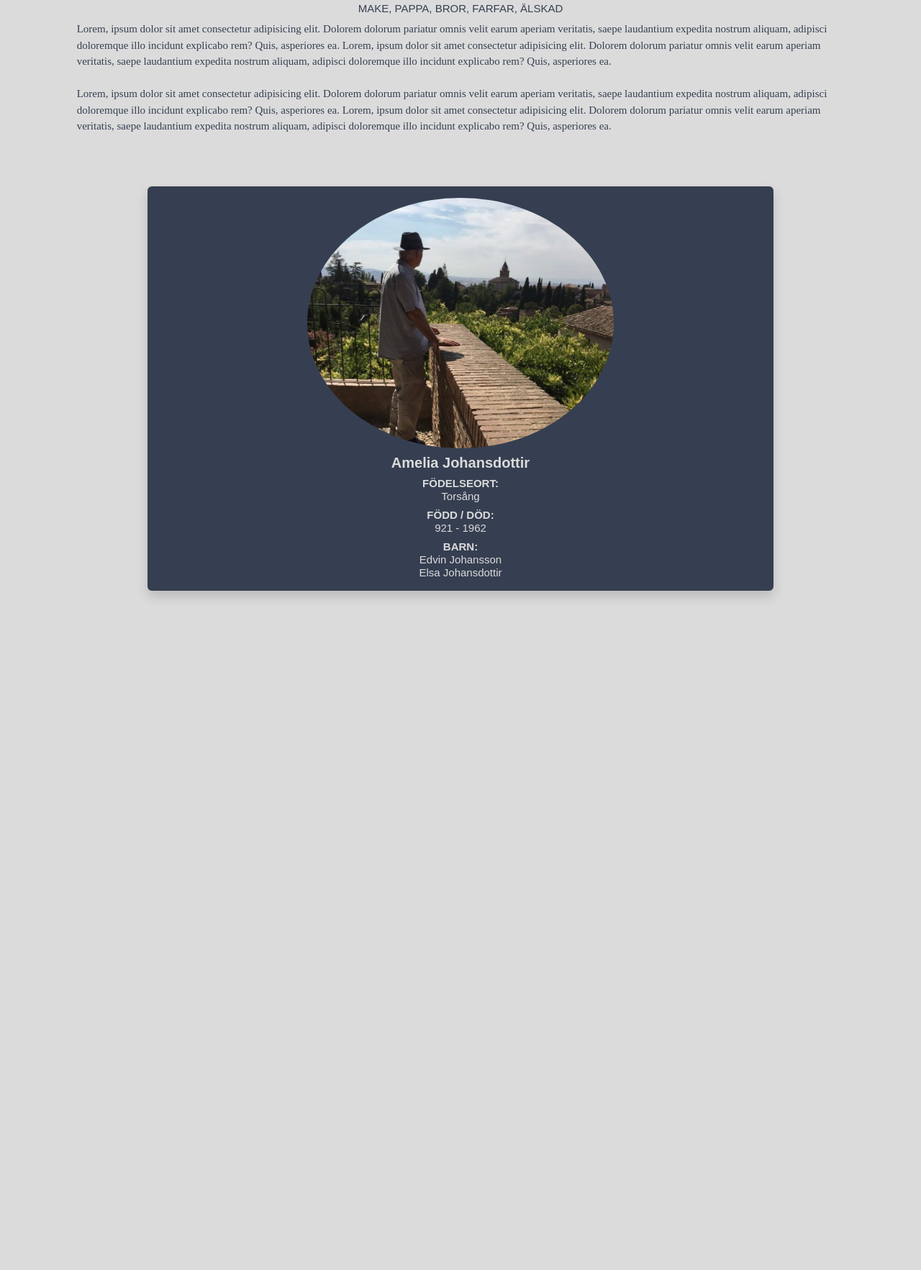
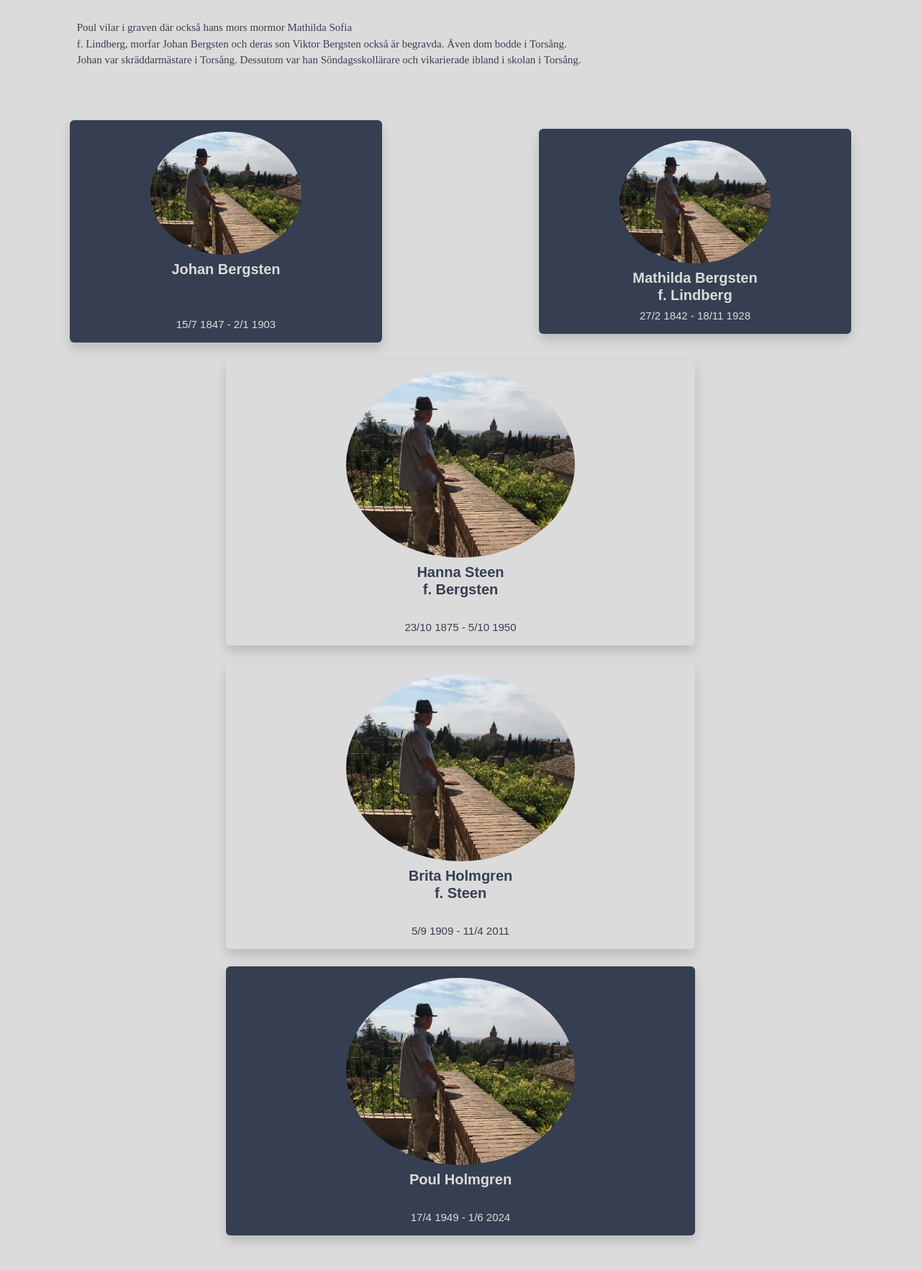
Before and after one commit to lukassho/Farfars-minnessida, a plain HTML site: page familytree.html in a window 1280 px wide. Shown: the part 237-2002 px from the top of the page at 72% size. Before the commit the page ends 1182 px from the top, so only its background shows below. Drawn offline with nearby package versions, Linux system fonts and the light colour scheme; a web font is replaced by a local one.

Commit message:
Changes to familytree.html

```diff
--- a/familytree.html
+++ b/familytree.html
@@ -19,43 +19,85 @@
     <main style="padding-bottom: 100px;">
         <section class="grid col">
             <h2 class="h2--fs text-center dark-blue pt-5 col-10 offset-1 fade-in" style="margin-top: 100px;">
-                SLÄKTEN <br>HOLMGREN
+                SLÄKTGRAVENS <br> HISTORIA
             </h2>
-            <h4 class="h4--fs text-center dark-blue col-10 offset-1 fade-in">
-                MAKE, PAPPA, BROR, FARFAR, ÄLSKAD
-            </h4>
-            <p class="dark-blue col-10 offset-1 mb-5 pb-4 fade-in">
-                Lorem, ipsum dolor sit amet consectetur adipisicing elit. Dolorem dolorum pariatur omnis velit earum aperiam veritatis, saepe laudantium expedita nostrum aliquam, adipisci doloremque illo incidunt explicabo rem? Quis, asperiores ea.
-                Lorem, ipsum dolor sit amet consectetur adipisicing elit. Dolorem dolorum pariatur omnis velit earum aperiam veritatis, saepe laudantium expedita nostrum aliquam, adipisci doloremque illo incidunt explicabo rem? Quis, asperiores ea.
-                <br>
-                <br>
-                Lorem, ipsum dolor sit amet consectetur adipisicing elit. Dolorem dolorum pariatur omnis velit earum aperiam veritatis, saepe laudantium expedita nostrum aliquam, adipisci doloremque illo incidunt explicabo rem? Quis, asperiores ea.
-                Lorem, ipsum dolor sit amet consectetur adipisicing elit. Dolorem dolorum pariatur omnis velit earum aperiam veritatis, saepe laudantium expedita nostrum aliquam, adipisci doloremque illo incidunt explicabo rem? Quis, asperiores ea.
+            <p class="dark-blue col-10 offset-1 mb-5 pt-4 pb-4 fade-in">
+                Poul vilar i graven där också hans mors mormor Mathilda Sofia <br>f. Lindberg, morfar Johan Bergsten och deras son Viktor Bergsten också är begravda.
+                Även dom bodde i Torsång. <br>
+                Johan var skräddarmästare i Torsång. Dessutom var han Söndagsskollärare och vikarierade ibland i skolan i Torsång.
             </p>
 
         <div class="row col align-items-center p-0">
 
-            <div class="bg--dark-blue col-8 offset-2 fade-in-long p-2 mb-4 rounded shadow">
+            <div class="bg--dark-blue col-4 offset-1 fade-in-long p-2 mb-4 rounded shadow">
                 <div class="col-6 offset-3 mb-2 mt-2">
                     <img src="IMG_0832.jpg" class=" img-fluid" style="border-radius: 100%;" alt="">
                 </div>
                 <div class="col-12 p-0 text-center gold">
                     <h3>
-                        <b>Amelia Johansdottir</b>
+                        <b>Johan Bergsten</b><br><br> <br>
                     </h3>
                     <h4>
-                        <b>FÖDELSEORT:</b><br>Torsång
-                    </h4>
-                    <h4>
-                        <b>FÖDD / DÖD:</b><br>921 - 1962
-                    </h4>
-                    <h4>
-                        <b>BARN:</b><br>Edvin Johansson <br> Elsa Johansdottir
+                        15/7  1847 - 2/1  1903
                     </h4>
                 </div>
             </div>
 
+            <div class="bg--dark-blue col-4 offset-2 fade-in-long p-2 mb-4 rounded shadow">
+                <div class="col-6 offset-3 mb-2 mt-2">
+                    <img src="IMG_0832.jpg" class=" img-fluid" style="border-radius: 100%;" alt="">
+                </div>
+                <div class="col-12 p-0 text-center gold">
+                    <h3>
+                        <b>Mathilda Bergsten <br>f. Lindberg</b>
+                    </h3>
+                    <h4>
+                        27/2  1842 - 18/11  1928
+                    </h4>
+                </div>
+            </div>
 
+            <div class="white col-6 offset-3 fade-in-long p-2 mb-4 rounded shadow">
+                <div class="col-6 offset-3 mb-2 mt-2">
+                    <img src="IMG_0832.jpg" class=" img-fluid" style="border-radius: 100%;" alt="">
+                </div>
+                <div class="col-12 p-0 text-center dark-blue">
+                    <h3>
+                        <b>Hanna Steen <br>f. Bergsten</b><br><br>
+                    </h3>
+                    <h4>
+                        23/10  1875 - 5/10  1950
+                    </h4>
+                </div>
+            </div>
+
+            <div class="white col-6 offset-3 fade-in-long p-2 mb-4 rounded shadow">
+                <div class="col-6 offset-3 mb-2 mt-2">
+                    <img src="IMG_0832.jpg" class=" img-fluid" style="border-radius: 100%;" alt="">
+                </div>
+                <div class="col-12 p-0 text-center dark-blue">
+                    <h3>
+                        <b>Brita Holmgren <br>f. Steen</b><br><br>
+                    </h3>
+                    <h4>
+                        5/9  1909 - 11/4  2011
+                    </h4>
+                </div>
+            </div>
+
+            <div class="bg--dark-blue col-6 offset-3 fade-in-long p-2 mb-4 rounded shadow">
+                <div class="col-6 offset-3 mb-2 mt-2">
+                    <img src="IMG_0832.jpg" class=" img-fluid" style="border-radius: 100%;" alt="">
+                </div>
+                <div class="col-12 p-0 text-center gold">
+                    <h3>
+                        <b>Poul Holmgren</b><br><br>
+                    </h3>
+                    <h4>
+                        17/4  1949 - 1/6  2024
+                    </h4>
+                </div>
+            </div>
 
         </div>
     </main>
```
Also changed, not shown: poul.html (+6 -11 lines).
